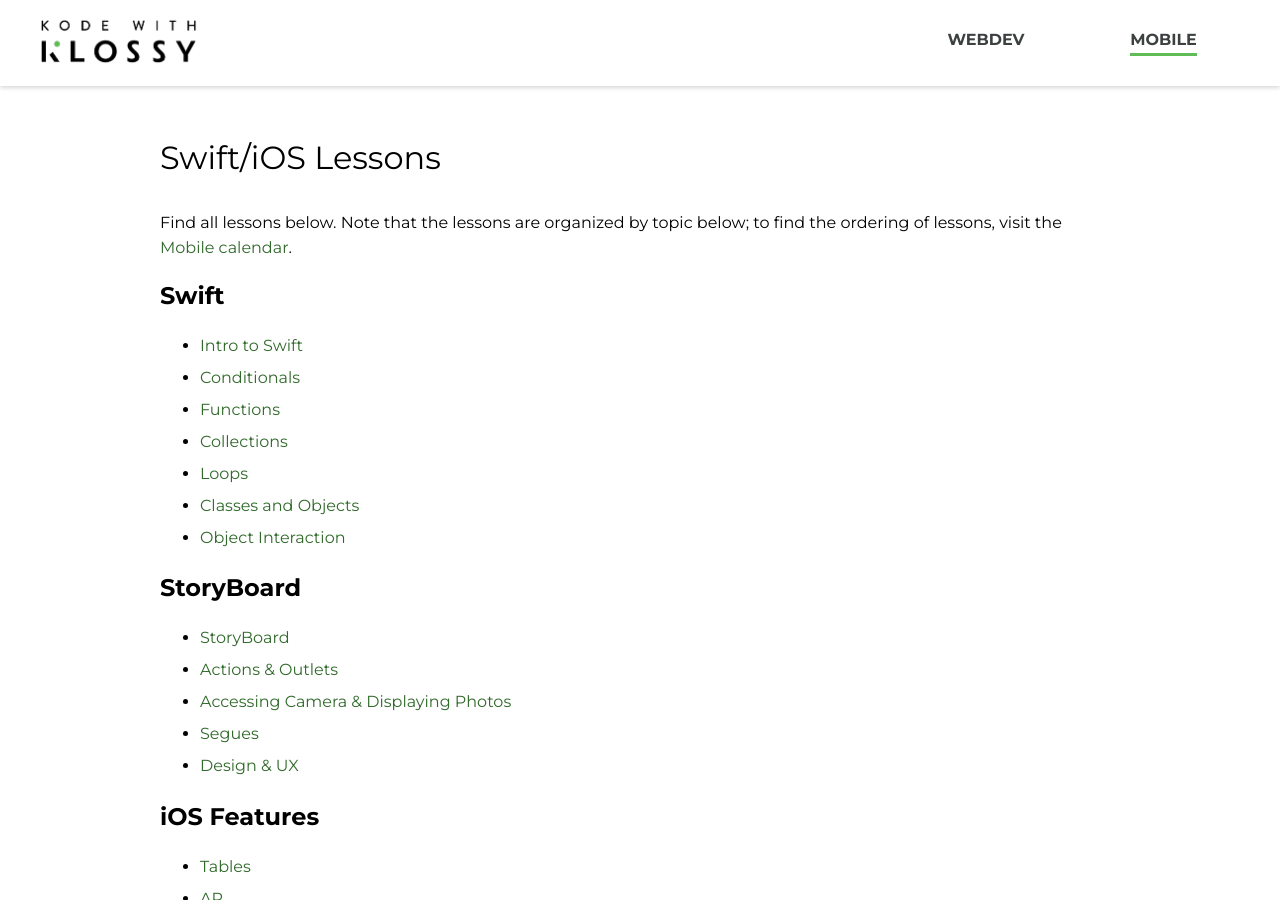
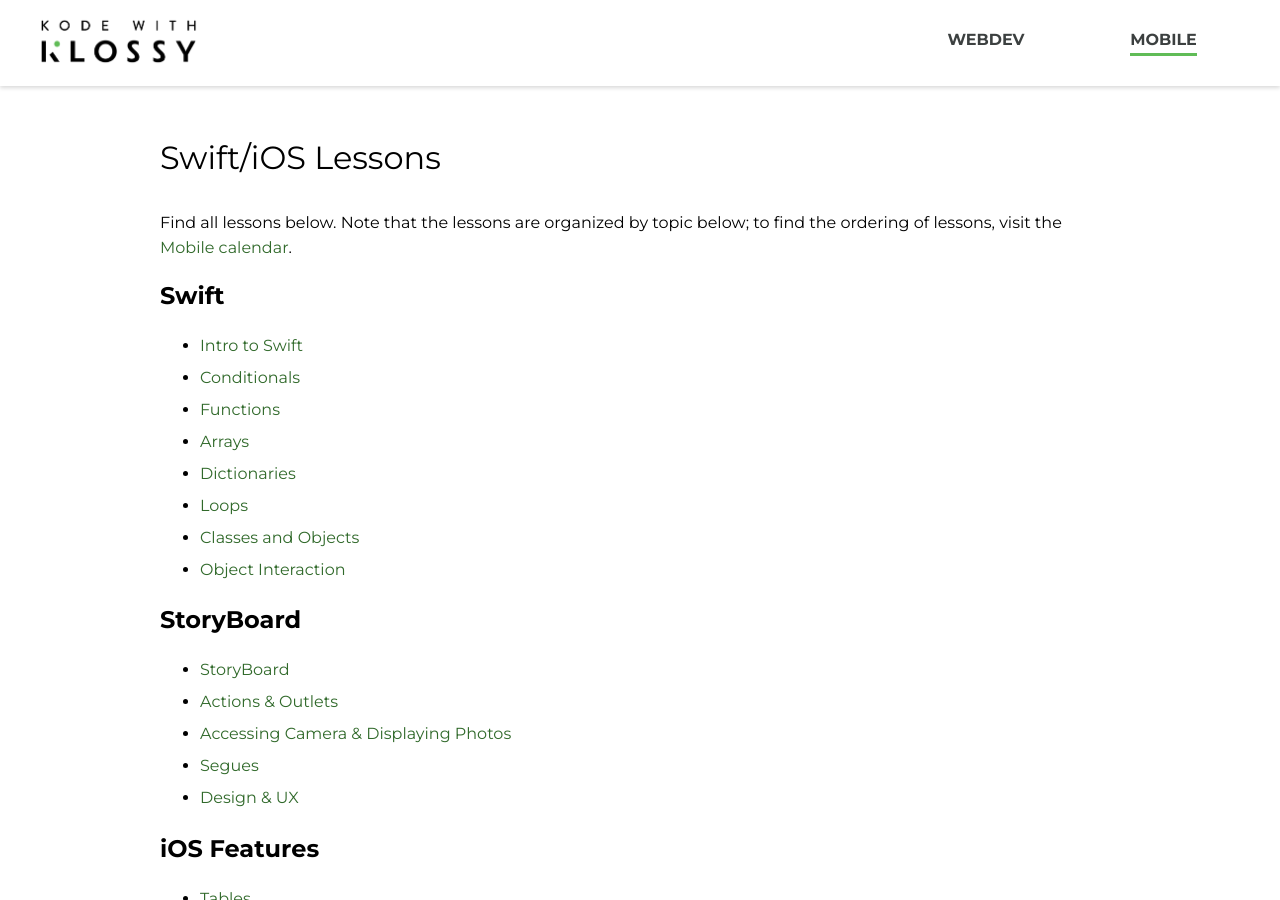
Before and after one commit to ameseee/kwk-curriculum-site, a Jekyll site: the page built from swift-ios/lessons/index.md, in a window 1280 px wide and 900 px high. Built offline with Jekyll 4.4.1, drawn with Linux system fonts in a browser that asks for light colours; nearby versions of some CDN libraries.

Commit message:
Update index with new paths

```diff
--- a/swift-ios/lessons/index.md
+++ b/swift-ios/lessons/index.md
@@ -9,7 +9,8 @@ Find all lessons below. Note that the lessons are organized by topic below; to f
 - [Intro to Swift]({{ site.url }}/swift-ios/lessons/intro-to-swift)
 - [Conditionals]({{ site.url }}/swift-ios/lessons/conditionals)
 - [Functions]({{ site.url }}/swift-ios/lessons/functions)
-- [Collections]({{ site.url }}/swift-ios/lessons/collections)
+- [Arrays]({{ site.url }}/swift-ios/lessons/arrays)
+- [Dictionaries]({{ site.url }}/swift-ios/lessons/dictionaries)
 - [Loops]({{ site.url }}/swift-ios/lessons/loops)
 - [Classes and Objects]({{ site.url }}/swift-ios/lessons/classes-objects)
 - [Object Interaction]({{ site.url }}/swift-ios/lessons/object-interaction)
```
